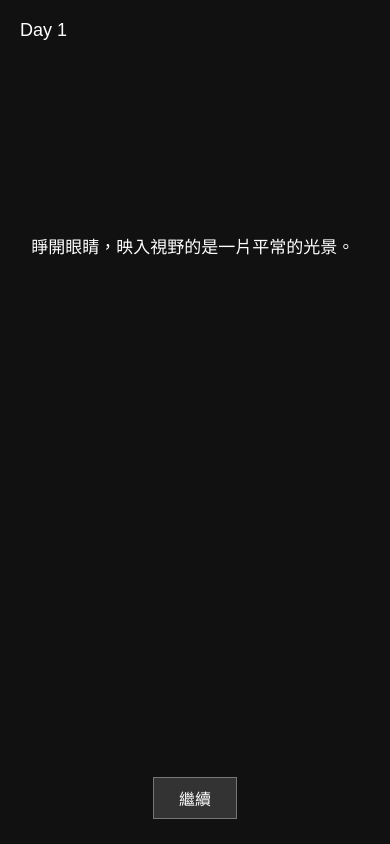
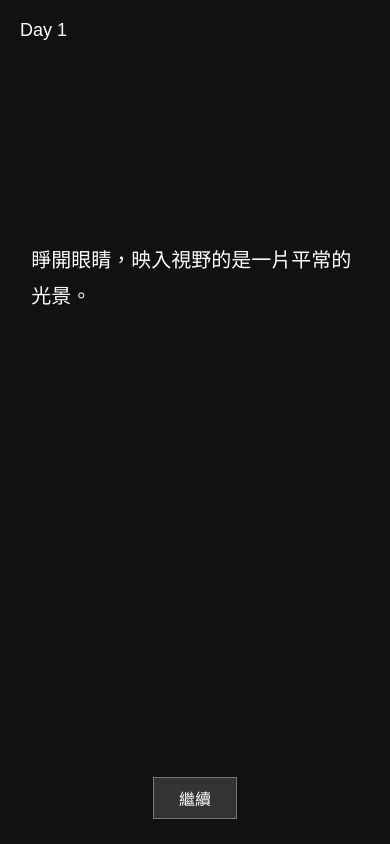
Before and after one commit to Wvvi727/galgame-demo, a plain HTML site: page index.html in a window 390 px wide. Drawn offline with Linux system fonts and the light colour scheme.

Commit message:
Add files via upload

```diff
--- a/script.js
+++ b/script.js
@@ -33,7 +33,7 @@ const story = {
 
     observe: {
         type: "text",
-        text: "環顧四週，這裡還挺熱鬧的，可以說是座無虛席。\n\n店員從你身邊匆匆走過，似乎並沒有注意到你。",
+        text: "環顧四週，這裡還挺熱鬧的，可以說是座無虛席。\n店員從你身邊匆匆走過，似乎並沒有注意到你。",
         next: "choice"
     },
 
@@ -46,55 +46,70 @@ const story = {
                 text: "在客桌間靈活穿梭、老鼠耳朵的淺藍髮店員。",
                 next: "encore_start",
                 character: "encore",
-            },
+            }
 
-            {
-                text: "暫時還沒有。",
-                next: "ignore"
-            }
         ]
     },
 
     encore_start: {
         type: "text",
-        text: "你走過去向她打了聲招呼。",
-        next: "encore_01"
+        text: "你對她招了招手。",
+        next: "encore_day1_01"
     },
 
-    encore_01: {
+    encore_day1_01: {
         type: "choice",
-        text: "她停下手邊的工作，轉過身來看著你。\n\n「你好呀。」",
+        text: "她注意到你的招呼，蹦跳著來到你的位置桌邊。\n在她靠近時，你也看清了她胸前的員工名牌，她叫做Encore。\n\n「你好！有需要什麼幫助嗎？」",
         choices: [
             {
-                text: "很隨便的回應她的打招呼。",
-                next: "encore_end_01",
-                 effects: {
-                    affection: 3,
-                    san: -5
-                }
+                text: "「有推薦的餐點嗎？」",
+                next: "encore_day1_02"
             },
             {
-                text: "假裝沒有看見她。",
-                next: "ignore"
+                text: "「抱歉，叫錯人了。」",
+                next: "encore_return"
             }
         ]
     },
 
-    ignore: {
+    encore_return: {
         type: "text",
-        text: "你假裝沒有看見她，默默走到了自己的座位。",
+        text: "她理解地點點頭，蹦跳著回到她的工作崗位。",
+        next: "observe"
+    },
+
+    encore_day1_02: {
+        type: "choice",
+        text: "「那你真是問對人了！」她高興地說道，「全部都很推薦！」",
+        choices: [
+            {
+                text: "「......」",
+                next: "encore_day1_03"
+            },
+
+            {
+                text: "「有更推薦的幾樣嗎？」",
+                next: "encore_day1_04"
+            }
+        ]
+    },
+
+    encore_day1_03: {
+        type: "text",
+        text: "她對你的沉默有些疑惑，歪著頭看著你。",
         next: "end"
     },
 
-    encore_end_01: {
+    encore_day1_04: {
         type: "text",
-        text: "她微笑着向你打招呼，你感到一絲溫暖。\n\n「今天天氣不錯呢。」",
+        text: "「嗯......」\n\n她看上去對這個問題有些困擾。",
         next: "end"
     },
 
+
     end: {
         type: "text",
-        text: "這一段劇情結束了。",
+        text: "未完工。",
         next: null
     }
 };
@@ -131,7 +146,7 @@ function showNode(nodeName) {
 
     storyText.textContent = node.text;
 
-    // 如果進入這個劇情節點會改變數值
+    // 如果進入這段劇情節點會改變數值
     if (node.effects) {
 
         if (node.effects.affection !== undefined) {
@@ -196,10 +211,10 @@ function showNode(nodeName) {
                     }
                 }
 
-                // 更新右上角數值
+                // 更新數值
                 updateStatus();
 
-                // 前往下一個劇情節點
+                // 前往下一段劇情節點
                 currentNode = choice.next;
                 showNode(currentNode);
 
--- a/style.css
+++ b/style.css
@@ -13,9 +13,7 @@ body {
 }
 
 
-/* ====================
-   日期
-   ==================== */
+/* 日期 */
 
 #day {
     position: absolute;
@@ -26,9 +24,7 @@ body {
 }
 
 
-/* ====================
-   右上角數值
-   ==================== */
+/* 右上角數值 */
 
 #status {
     position: absolute;
@@ -64,9 +60,7 @@ body {
 }
 
 
-/* ====================
-   劇情文字
-   ==================== */
+/* 劇情文字 */
 
 #story {
     position: absolute;
@@ -84,9 +78,7 @@ body {
 }
 
 
-/* ====================
-   選項
-   ==================== */
+/* 選項 */
 
 #choices {
     position: absolute;
@@ -120,9 +112,7 @@ body {
 }
 
 
-/* ====================
-   繼續按鈕
-   ==================== */
+/* 繼續按鈕 */
 
 #next-button {
     position: absolute;
@@ -144,7 +134,7 @@ body {
 }
 
 
-/* 滑鼠移上去 */
+/* 手機 */
 
 button:hover {
     background-color: #555;
@@ -178,7 +168,7 @@ button:hover {
 
         min-height: 0;
 
-        font-size: 17px;
+        font-size: 20px;
         line-height: 1.8;
     }
 
@@ -201,6 +191,15 @@ button:hover {
         padding: 8px 25px;
 
         font-size: 16px;
+    }
+
+    #restart-button {
+        bottom: 25px;
+
+        width: 45px;
+        height: 45px;
+
+        font-size: 22px;
     }
 
 
```
